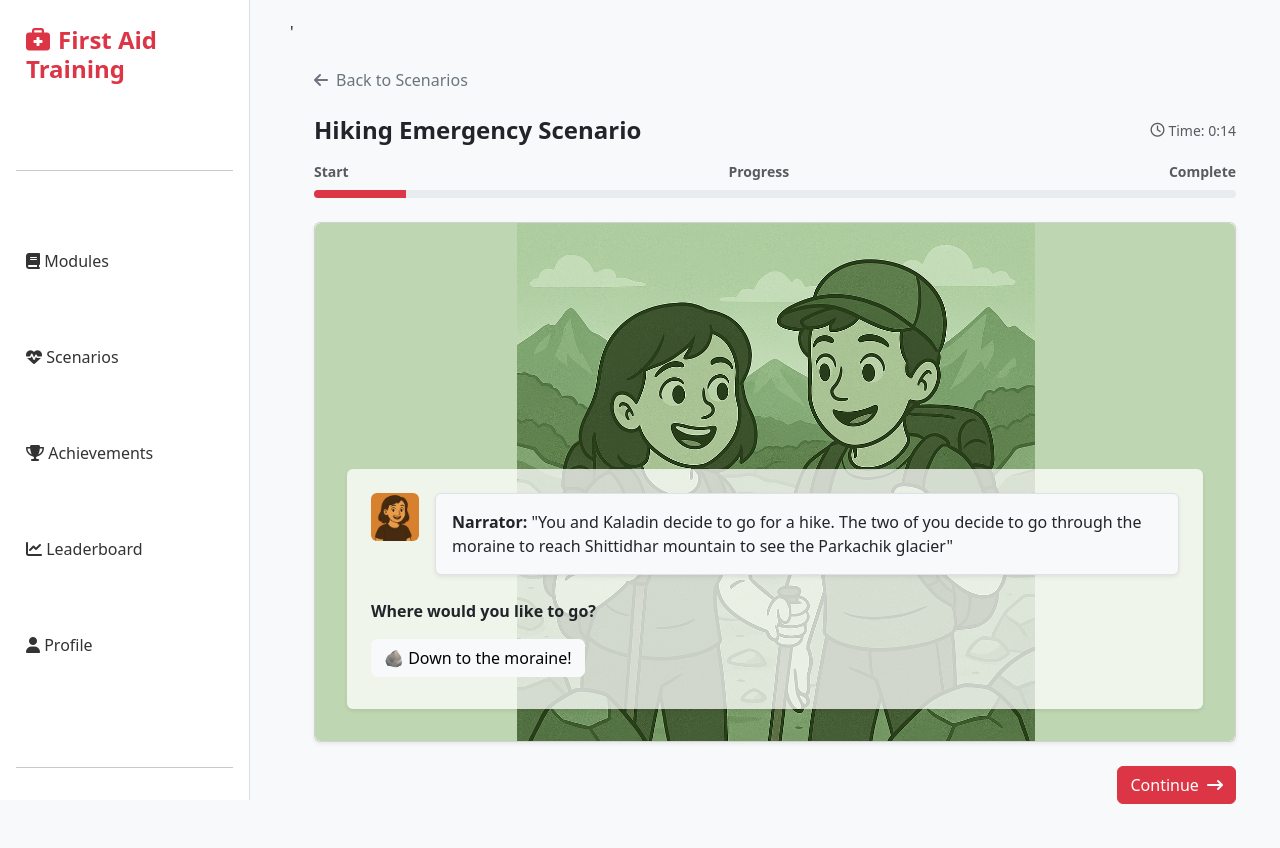
After one commit to jayan110105/FirstAidMain, a Django app: page /hiking-scenario/ in a window 1280 px wide. The commit adds this page. Run offline with Django 5.2, Linux system fonts and the light colour scheme.

Commit message:
Added hiking scenario v1

```diff
--- /dev/null
+++ b/training/templates/hiking_scenario.html
@@ -0,0 +1,364 @@
+{% extends "base.html" %}
+{% load static %}
+{% block title %}Hiking Emergency{% endblock %}
+
+{% block content %}'
+<div class="container-fluid p-4">
+
+    <!-- Back Link -->
+    <a href="{% url 'scenarios' %}" class="d-inline-flex align-items-center mb-4 text-secondary text-decoration-none">
+        <i class="fa fa-arrow-left me-2"></i>
+        Back to Scenarios
+    </a>
+
+    <!-- Title Bar -->
+    <div class="d-flex justify-content-between align-items-center mb-3">
+        <h1 class="h4 fw-bold mb-0">Hiking Emergency Scenario</h1>
+        <div class="text-muted small d-flex align-items-center">
+            <i class="fa-regular fa-clock me-1"></i> Time: 0:14
+        </div>
+    </div>
+
+    <!-- Progress Tracker -->
+    <div class="mb-2 d-flex justify-content-between small text-muted fw-semibold">
+        <span>Start</span>
+        <span>Progress</span>
+        <span>Complete</span>
+    </div>
+    <div class="progress" style="height: 8px;">
+        <div class="progress-bar bg-danger" role="progressbar" style="width: 10%;" aria-valuenow="10" aria-valuemin="0" aria-valuemax="100"></div>
+    </div>
+
+    <div class="card mt-4 shadow-sm" style="min-height: 65vh;">  <!-- You can adjust 60vh as needed -->
+        <div class="card-body text-dark scenario-bg d-flex flex-column justify-content-end">
+            <!-- Semi-transparent overlay for better text readability -->
+            <div class="bg-white bg-opacity-75 p-4 rounded shadow-sm">
+
+                <!-- Avatar + Dialogue -->
+                <div class="d-flex align-items-start">
+                    <img src="{% static 'images/avatar_hiking.png' %}" alt="Kaladin avatar"
+                        class="rounded-2 me-3" style="width: 48px; height: 48px;">
+                    <div class="bg-light border rounded p-3 shadow-sm w-100">
+                        <p class="mb-0" id="dialogue-text"><strong>Narrator:</strong> "You and Kaladin decide to go for a hike. The two of you decide to go through the moraine to reach Shittidhar mountain to see the Parkachik glacier"</p>
+                    </div>
+                </div>
+
+                <!-- Route Options -->
+                <div class="mt-4" id="options-container">
+                    <p class="fw-semibold" id="option-heading">Where would you like to go?</p>
+                    <div class="d-inline-flex flex-column">
+                        <button class="btn btn-light text-start mb-2" onclick="selectOption('moraine')">
+                            🪨 Down to the moraine!
+                        </button>
+                    </div>
+                </div>
+            </div>
+        </div>
+    </div>
+
+    <!-- Continue Button -->
+    <div class="text-end mt-4">
+        <a href="" class="btn btn-danger">
+            Continue <i class="fa-solid fa-arrow-right-long ms-1"></i>
+        </a>
+    </div>
+
+    <script src="https://code.jquery.com/jquery-3.6.0.min.js"></script>
+    <script>
+        $(document).ready(function(){
+            $('.scenario-bg').css({
+                'background-image': "url('{% static 'Images/hiking_1 - Copy.png' %}')",
+                'background-size': 'cover',
+                'background-repeat': 'no-repeat',
+                'background-position': 'center center'
+            });
+        })
+
+        // --- Dial code variables ---
+        let dialCode1 = [1, 0, 8];
+        let dialCode2 = [1, 1, 2];
+        let dialIndex1 = 0;
+        let dialIndex2 = 0;
+        let dialTimer;
+        let dialTimeLeft = 10;
+
+        function startDialGame() {
+            // Reset both indices
+            dialIndex1 = 0;
+            dialIndex2 = 0;
+            dialTimeLeft = 5;
+            $('#dial-sequence').text('');
+            updateDialTimer();
+
+            dialTimer = setInterval(() => {
+                dialTimeLeft--;
+                updateDialTimer();
+                if (dialTimeLeft <= 0) {
+                    clearInterval(dialTimer);
+                    ambulanceResult('fail');
+                }
+            }, 1000);
+        }
+
+        function updateDialTimer() {
+            $('#call-timer').text(`Time left: ${dialTimeLeft}s`);
+        }
+
+        function pressDial(num) {
+            $('#dial-sequence').append(num);
+
+            // Check for code 1
+            if (dialIndex1 !== -1 && num === dialCode1[dialIndex1]) {
+                dialIndex1++;
+            } else {
+                dialIndex1 = -1;
+            }
+
+            // Check for code 2
+            if (dialIndex2 !== -1 && num === dialCode2[dialIndex2]) {
+                dialIndex2++;
+            } else {
+                dialIndex2 = -1;
+            }
+
+            // If either code has been fully entered:
+            if (dialIndex1 === dialCode1.length || dialIndex2 === dialCode2.length) {
+                clearInterval(dialTimer);
+                ambulanceResult('success');
+            }
+
+            // If both dial attempts are marked invalid, it's a failure:
+            if (dialIndex1 === -1 && dialIndex2 === -1) {
+                clearInterval(dialTimer);
+                ambulanceResult('fail');
+            }
+        }
+
+        function ambulanceResult(status) {
+            if (status === 'success') {
+                $('#dialogue-text').html('<strong>Narrator:</strong> "You successfully dialed the emergency number. However, there is no signal."');
+                $('#option-heading').text("✅ Dialed successfully, but no signal.");
+                $('#options-container .d-inline-flex').html(`<button class="btn btn-success mt-2" onclick="selectOption('call_option')">Finish</button>`);
+            } else {
+                $('#dialogue-text').html('<strong>Narrator:</strong> "You fumbled and dialed the wrong number. No help is coming yet."');
+                $('#option-heading').text("❌ You failed to call for help.");
+                $('#options-container .d-inline-flex').html(`<button class="btn btn-danger mt-2" onclick="selectOption('call_option')">Finish</button>`);
+            }
+        }
+
+        // --- Ankle Wrap Challenge Variables ---
+        let wrapCount = 0;
+        let wrapTimeout;
+        let wrapTime = 15;
+        let wrapInterval;
+
+        function startWrapChallenge() {
+            wrapCount = 0;
+            wrapTime = 15;
+            $('#wrap-counter').text(`Wraps: ${wrapCount}/5`);
+            $('#wrap-timer').text(`⏳ Time left: ${wrapTime}s`);
+            clearInterval(wrapInterval);
+            wrapInterval = setInterval(function() {
+                wrapTime--;
+                $('#wrap-timer').text(`⏳ Time left: ${wrapTime}s`);
+                if (wrapTime <= 0) {
+                    clearInterval(wrapInterval);
+                }
+            }, 1000);
+            // Timeout after 30 seconds if challenge is not completed
+            wrapTimeout = setTimeout(function() {
+                if (wrapCount < 5) {
+                    selectOption('fail_path');
+                }
+            }, 15000);
+        }
+
+        // --- Attach event for wrap overlay clicks via delegation ---
+        $('#options-container').on('click', '#wrap-overlay', function() {
+            wrapCount++;
+            $('#wrap-counter').text(`Wraps: ${wrapCount}/5`);
+            if (wrapCount >= 5) {
+                clearTimeout(wrapTimeout);
+                selectOption('success_path');
+            }
+        });
+
+        function selectOption(choice) {
+            console.log("Selected option:", choice);
+            if (choice === 'moraine') {
+                $('#dialogue-text').html('<strong>Narrator:</strong> "Kaladin loses his footing and slips, his ankle twisting under him. "');
+                $('.scenario-bg').css('background-image', "url('" + "{% static 'images/hiking_2.png' %}" + "')");
+                updateOptions("What do you do?", [
+                    { text: 'Call for help 📱', id: 'unsafe_1' },
+                    { text: 'Asses the injury 📋', id: 'unsafe_1' },
+                    { text: 'Move to a safer area 🌳', id: 'safe' }
+                ]);
+            } else if(choice == 'unsafe_1'){
+                $('.scenario-bg').css('background-image', "url('" + "{% static 'images/hiking_2.png' %}" + "')");
+                $('#dialogue-text').html('<strong>Narrator:</strong> "You lose your balance on the rocks and hit your shoulder. Luckily it\'s just a bruise"');
+                updateOptions("What do you do next?", [
+                        { text: 'Move to a safer area 🌳', id: 'safe' },
+                        { text: 'Call for help 📱', id: 'worst_case' },
+                        { text: 'Asses the injury 📋', id: 'worst_case' }
+                ]);
+            }  else if(choice == 'worst_case'){
+                //fail
+                $('.scenario-bg').css({
+                    'background-image': "url('{% static 'images/hiking_3 - Copy.png' %}')",
+                    'background-size': 'cover', // or use 'contain' if you want the whole image to be visible without cropping
+                    'background-repeat': 'no-repeat',
+                    'background-position': 'center center'
+                })
+                $('#dialogue-text').html('<strong>Narrator:</strong> "Complete Failure, worst case scenario"');
+                $('#option-heading').text("You did not secure the scene. The moraine area is very unstable and prone to landslides. You get caught in a landslide and both die.");
+                $('#options-container .d-inline-flex').html('');
+
+            } else if(choice == 'safe'){
+                $('.scenario-bg').css('background-image', "url('" + "{% static 'images/hiking_4.png' %}" + "')");
+                $('#dialogue-text').html('<strong>Narrator:</strong> "You manage to get him to a safe place to rest and drink some water. What do you do now?"');
+                updateOptions("You are safe — what do you do next?", [
+                        { text: 'Call for help 📱', id: 'call' },
+                        { text: 'Help him walk and try to retrace your steps 🚶', id: 'walk' },
+                        { text: 'Asses the injury 📋', id: 'assess' }
+                ]);
+            } else if(choice == 'assess'){
+                $('.scenario-bg').css('background-image', "url('" + "{% static 'images/hiking_5.png' %}" + "')");
+                $('#dialogue-text').html('<strong>Narrator:</strong> "His ankle is red and slightly swollen but does not appear to be disfigured"');
+                updateOptions("What do you think is wrong?", [
+                        { text: 'Sprain or fracture 🩹', id: 'sprain' },
+                        { text: 'Contusion (bruise) 🤕', id: 'bruise' },
+                ]);
+            } else if(choice == 'sprain'){
+                $('.scenario-bg').css('background-image', "url('" + "{% static 'images/hiking_5.png' %}" + "')");
+                $('#dialogue-text').html('<strong>Narrator:</strong> "Kaladin has sprained his ankle!!"');
+                updateOptions("How do you treat it?", [
+                        { text: 'Stabilize and splint the joint 🩹', id: 'wrap_challenge' },
+                        { text: 'Got to the foot of the glacier for snow and put snow on the ankle ❄️', id: 'fail_path' },
+                        { text: 'Rub the ankle to improve blood flow🩸', id: 'fail_path' },
+                ]);
+            }else if (choice == 'wrap_challenge') {
+                // Display the ankle image with an overlaid "8" for the wrap challenge.
+                $('.scenario-bg').css('background-image', "url('{% static 'images/hiking_5.png' %}')");
+                $('#dialogue-text').html('<strong>Narrator:</strong> "Stabilize Kaladin\'s ankle by wrapping it. Wrap along the overlaid 8 five times to secure the injury."');
+                $('#option-heading').text("Wrap the ankle 5 times to secure it.");
+                // Replace options with the ankle wrap challenge container.
+                $('#options-container .d-inline-flex').html(`
+                    <div id="ankle-wrap-container" style="position: relative; display: inline-block; margin: 20px auto;">
+                        <img src="{% static 'images/ankle.png' %}" alt="Ankle Image" style="width: 200px; height: auto; display: block;">
+                        <div id="wrap-overlay" style="
+                            position: absolute;
+                            top: 50%;
+                            left: 50%;
+                            transform: translate(-85%, -50%) rotate(-50deg);
+                            font-size: 220px;
+                            color: black;
+                            opacity: 0.8;
+                            cursor: pointer;
+                            user-select: none;
+                        ">8</div>
+                        <!-- Arrows for wrapping direction -->
+                        <!-- Top arrow (clockwise) -->
+                            <i class="fa-solid fa-arrow-rotate-right" style="
+                                position: absolute;
+                                top: 28%;
+                                left: 8%;
+                                font-size: 40px;
+                                color: dark-grey;
+                                transform: rotate(-40deg);
+                            "></i>
+
+                            <!-- Bottom arrow (counter-clockwise) -->
+                            <i class="fa-solid fa-arrow-rotate-left" style="
+                                position: absolute;
+                                bottom: 20%;
+                                right: 40%;
+                                font-size: 45px;
+                                color: dark-grey;
+                                transform: rotate(30deg);
+                            "></i>
+                        </div>
+                    <p id="wrap-counter" class="text-center fw-bold">Wraps: 0/5</p>
+                        <div class="text-center mt-3">
+                    <div id="wrap-timer" class="mb-2 text-secondary fw-bold">⏳ Time left: 15s</div>
+                    </div>
+                `);
+                startWrapChallenge();
+            }else if(choice == 'success_path'){
+                $('.scenario-bg').css('background-image', "url('" + "{% static 'images/hiking_5.png' %}" + "')");
+                $('#dialogue-text').html('<strong>Narrator:</strong> "You have attempted to wrap his ankle"');
+                updateOptions("What now?", [
+                        { text: 'Set up camp and wait for rescue 🏕️', id: 'worst_case' },
+                        { text: 'Go alone to look for help or where your phone will have signal🔍', id: 'success' },
+                ]);
+            }else if(choice == 'fail_path'){
+                $('.scenario-bg').css('background-image', "url('" + "{% static 'images/hiking_5.png' %}" + "')");
+                $('#dialogue-text').html('<strong>Narrator:</strong> "You have tried to treat his sprained ankle"');
+                updateOptions("What now?", [
+                        { text: 'Set up camp and wait for rescue 🏕️', id: 'worst_case' },
+                        { text: 'Go alone to look for help or where your phone will have signal🔍', id: 'partial' },
+                ]);
+            }else if(choice == 'call_option'){
+                $('.scenario-bg').css('background-image', "url('" + "{% static 'images/hiking_7.png' %}" + "')");
+                $('#dialogue-text').html('<strong>Narrator:</strong> "You tried calling for help, but have no signal"');
+                updateOptions("What do you do now?", [
+                        { text: 'Set up camp and wait for rescue 🏕️', id: 'worst_case' },
+                        { text: 'Go alone to look for help or where your phone will have signal🔍', id: 'partial' },
+                        { text: 'Assess the injury 🩹', id: 'assess' },
+                ]);
+            }else if(choice == 'bruise'){
+                $('.scenario-bg').css('background-image', "url('" + "{% static 'images/hiking_5.png' %}" + "')");
+                $('#dialogue-text').html('<strong>Narrator:</strong> "You think Kaladin is bruised after assesing the injury"');
+                updateOptions("What do you do now?", [
+                        { text: 'Leave it alone', id: 'fail_path' },
+                        { text: 'Spray it with muscle relaxant like Volini', id: 'fail_path' },
+                        { text: 'Splint the injury', id: 'wrap_challenge' },
+                ]);
+            }else if(choice == 'walk'){
+                $('.scenario-bg').css('background-image', "url('" + "{% static 'images/hiking_8.png' %}" + "')");
+                $('#dialogue-text').html('<strong>Narrator:</strong> "You two try walking together back to your camp but the ground is too unstable and you can\' support Kaladin\'s weight. The two of you keep dislodging rocks and slipping. You stop at stable ground."');
+                updateOptions("What can you do now?", [
+                        { text: 'Push on and try to keep going ⬆️', id: 'worst_case' },
+                        { text: 'Set camp there and wait for rescue 🏕️', id: 'worst_case' },
+                        { text: 'Assess the injury 🩹', id: 'assess' },
+                        { text: 'Set of on your own 🔍', id: 'partial' },
+                ]);
+            }else if(choice == 'partial'){
+                $('.scenario-bg').css('background-image', "url('" + "{% static 'images/hiking_6.png' %}" + "')");
+                $('#dialogue-text').html('<strong>Narrator:</strong> "Partial Success!"');
+                $('#option-heading').text(" The rescue and recovery team stationed hears your call and comes to help you two. Kaladin luckily has only a minor sprain however improper treatment that it is not stable and will take longer to heal");
+                $('#options-container .d-inline-flex').html('');
+            }else if(choice == 'success'){
+                $('.scenario-bg').css('background-image', "url('" + "{% static 'images/hiking_6.png' %}" + "')");
+                $('#dialogue-text').html('<strong>Narrator:</strong> "Total Success!"');
+                $('#option-heading').text(" The rescue and recovery team stationed hears your call and comes to help you two. Kaladin luckily has only a minor sprain and by wrapping it you ensured that he will heal quickly");
+                $('#options-container .d-inline-flex').html('');
+            } else if (choice === 'call') {
+                $('.scenario-bg').css('background-image', "url('" + "{% static 'images/hiking_7.png' %}" + "')");
+                $('#dialogue-text').html('<strong>Narrator:</strong> "Quick, call emergency services! Dial 1-0-8."');
+                $('#option-heading').text("Dial Emergency Number");
+
+                $('#options-container .d-inline-flex').html(`
+                    <div id="call-status" class="mb-2 text-muted">Dialing: <span id="dial-sequence"></span></div>
+                    <div id="call-timer" class="fw-semibold mb-3">Time left: 5s</div>
+                    <div class="d-flex flex-wrap gap-2 justify-content-center" style="max-width: 260px;">
+                        ${[1,2,3,4,5,6,7,8,9,0].map(n => `
+                            <button class="btn btn-light" style="width: 60px; height: 60px;" onclick="pressDial(${n})">${n}</button>
+                        `).join('')}
+                    </div>
+                `);
+
+                startDialGame();
+            }
+        }
+
+        function updateOptions(heading, options) {
+            $('#option-heading').text(heading);
+            let buttons = '';
+            options.forEach(opt => {
+                buttons += `<button class="btn btn-light text-start mb-2" onclick="selectOption('${opt.id}')">${opt.text}</button>`;
+            });
+            $('#options-container .d-inline-flex').html(buttons);
+        }
+    </script>
+</div>
+{% endblock %}
--- a/training/urls.py
+++ b/training/urls.py
@@ -32,4 +32,5 @@ urlpatterns = [
     path('login/', views.login, name='login'),
     path('logout/', views.logout, name='logout'),
     path('restraunt-scenario/', views.RestrauntScenario, name='RestrauntScenario'),
+    path('hiking-scenario/', views.HikingScenario, name='HikingScenario'),
 ]
--- a/training/views.py
+++ b/training/views.py
@@ -616,3 +616,6 @@ def logout(request):
 
 def RestrauntScenario(request):
     return render(request, 'restraunt_scenario.html')
+
+def HikingScenario(request):
+    return render(request, 'hiking_scenario.html')
```
Also changed, not shown: training/templates/scenarios.html (+5 -5 lines), db.sqlite3, static/Images/ankle.png (added), static/Images/avatar_hiking.png (added), static/Images/hiking_1 - Copy.png (added), static/Images/hiking_1.png (added), 9 other files.
